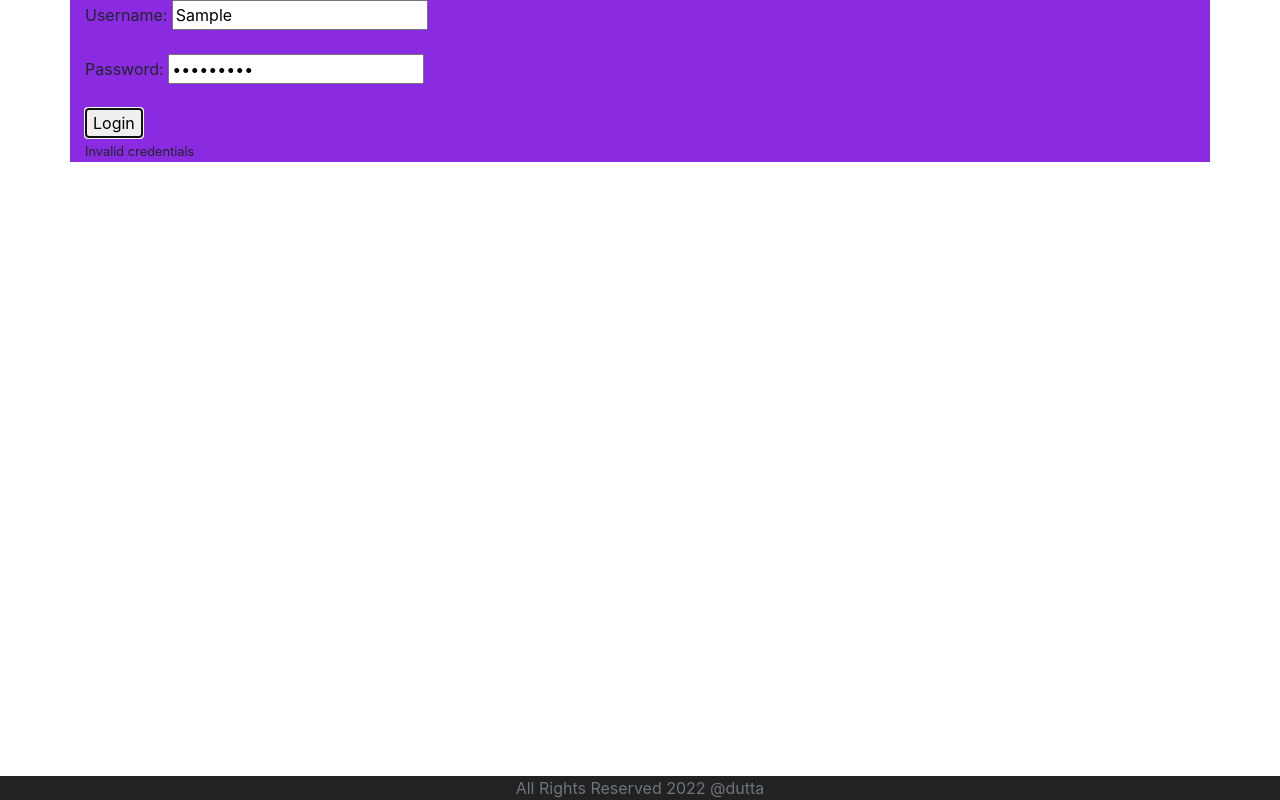
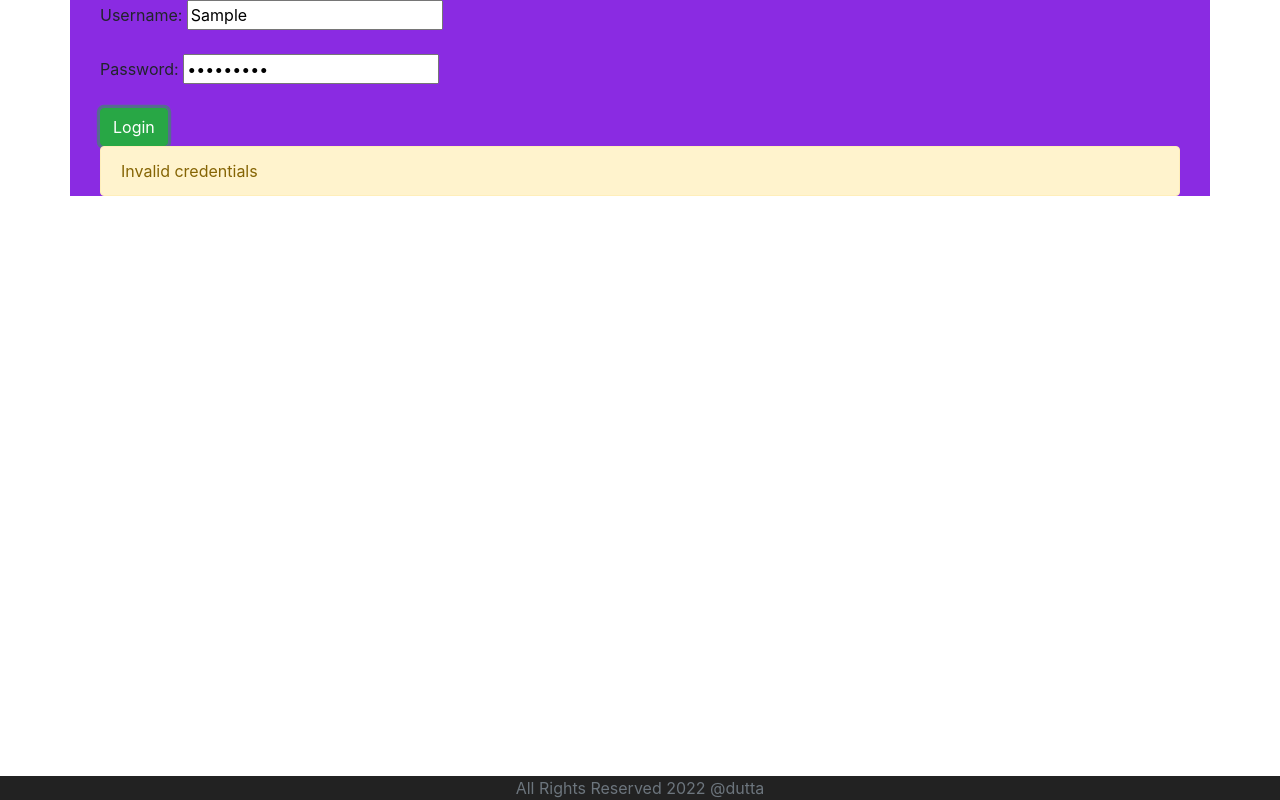
Before and after one commit to pratyashidutta/todo-app-frontend, an Angular app: page / in a window 1280 px wide. Both pictures are taken after typing "Sample", "Sample123" into the empty fields and a click on the button "Login". Built offline with nearby package versions, Linux system fonts and the light colour scheme.

Commit message:
added div container, alert-warning and btn success bootstrap class

```diff
--- a/src/app/login/login.component.html
+++ b/src/app/login/login.component.html
@@ -1,8 +1,8 @@
-<div>
+<div class="container">
 <form>
 Username: <input type="text" placeholder="Enter your username" name ="username" [(ngModel)]="username" required><br><br>
 Password: <input type="password" placeholder="Enter correct password" name="password" [(ngModel)]="password" required><br><br>
-<button (click)=handleLogin()>Login</button>
+<button class="btn btn-success" (click)=handleLogin()>Login</button>
 </form>
+<div class="alert alert-warning" *ngIf='invalidLogin'>{{errorMessage}}</div>
 </div>
-<small *ngIf='invalidLogin'>{{errorMessage}}</small>
```
